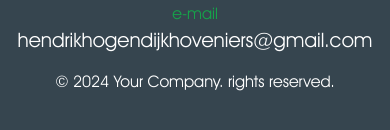
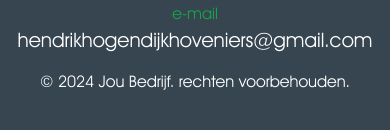
Before and after one commit to LucasDG1/klantenopdracht, a SvelteKit app: page / in a window 390 px wide. Shown: the part 3931-4061 px from the top of the page. Built offline with nearby package versions, Linux system fonts and the light colour scheme.

Commit message:
translate

```diff
--- a/src/components/footer.svelte
+++ b/src/components/footer.svelte
@@ -24,5 +24,5 @@
 	<p class="text-xl"><a href="mailto:hendrikhogendijkhoveniers@gmail.com">hendrikhogendijkhoveniers@gmail.com</a></p>
 		</div>
 	</div>
-	<div class="text-center mt-4 md:mt-16">© 2024 Your Company. rights reserved.</div>
+	<div class="text-center mt-4 md:mt-16">© 2024 Jou Bedrijf. rechten voorbehouden.</div>
 </div>
```
